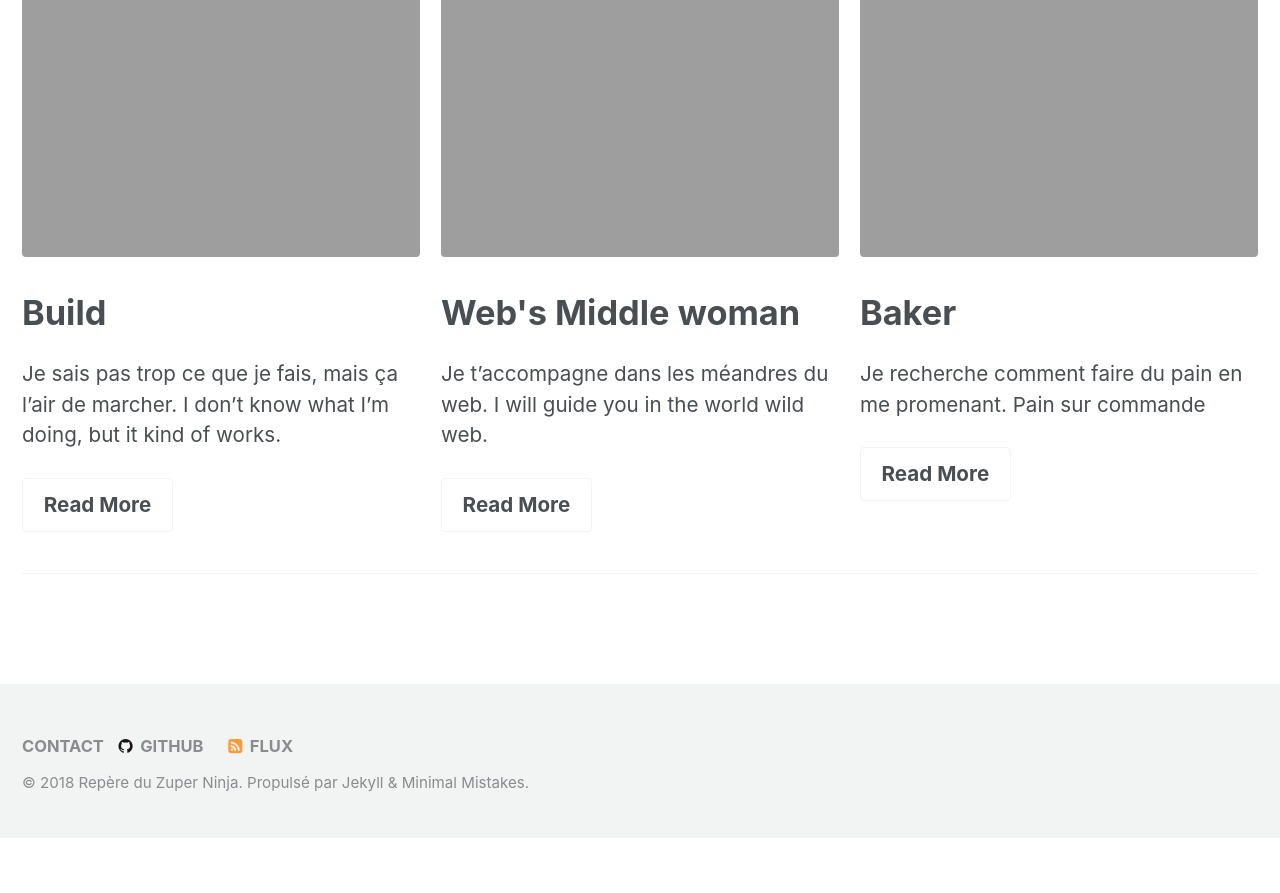
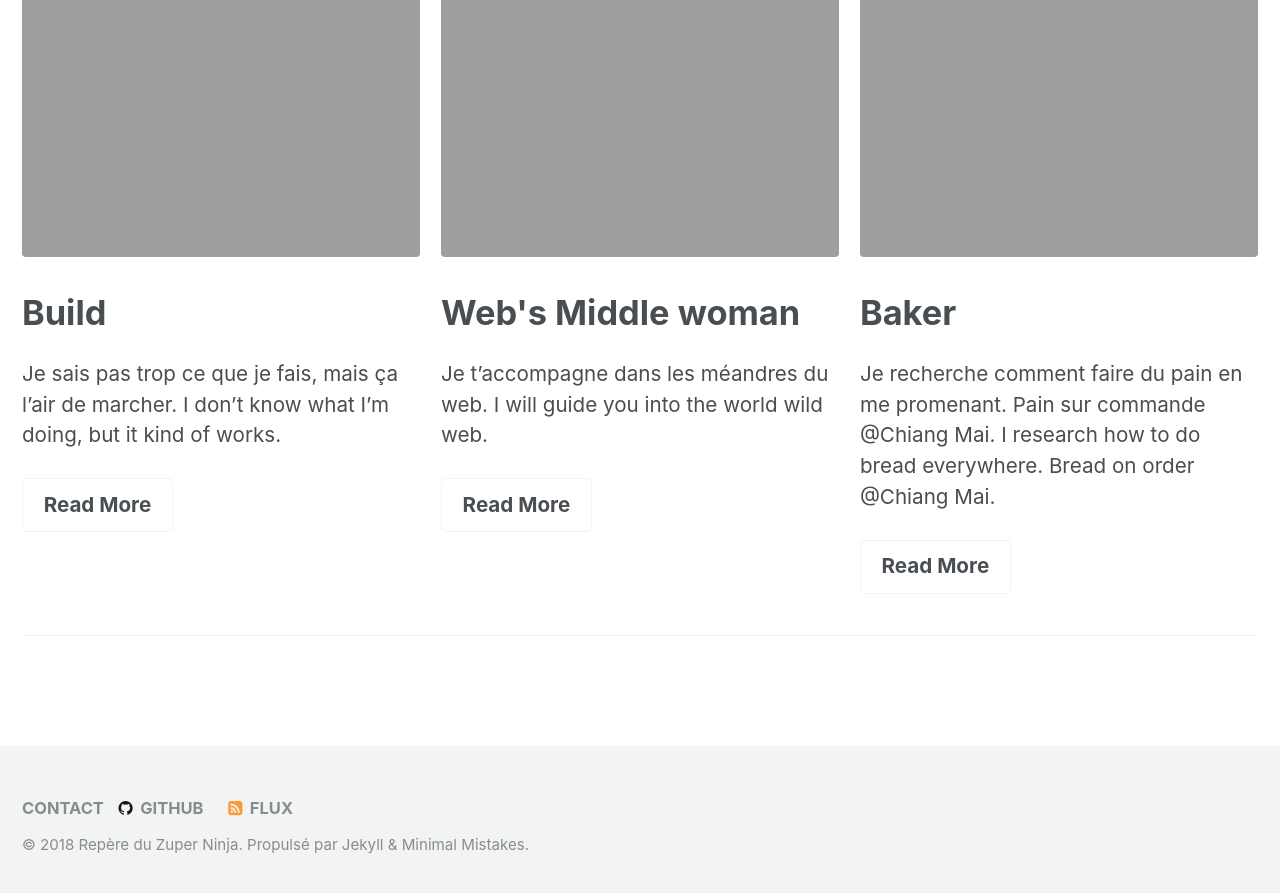
Before and after one commit to zuperninja/zuperninja.github.io, a Jekyll site: the page built from index.md, in a window 1280 px wide and 900 px high, scrolled down 855 px. Shown: the top 893 px of the window. Built offline with Jekyll 4.4.1, drawn with Linux system fonts in a browser that asks for light colours; before the commit the page ends 1693 px from its top, so only the background shows below that.

Commit message:
Update index.md

```diff
--- a/index.md
+++ b/index.md
@@ -17,14 +17,14 @@
   - image_path: /assets/images/unsplash-gallery-image-2-th.jpg
     alt: "Web's Middle woman"
     title: "Web's Middle woman"
-    excerpt: "Je t'accompagne dans les méandres du web. I will guide you in the world wild web."
+    excerpt: "Je t'accompagne dans les méandres du web. I will guide you into the world wild web."
     url: "#test-link"
     btn_label: "Read More"
     btn_class: "btn--inverse"
   - image_path: /assets/images/unsplash-gallery-image-3-th.jpg
     alt: "Baker"
     title: "Baker"
-    excerpt: "Je recherche comment faire du pain en me promenant. Pain sur commande"
+    excerpt: "Je recherche comment faire du pain en me promenant. Pain sur commande @Chiang Mai. I research how to do bread everywhere. Bread on order @Chiang Mai."
     url: "#test-link"
     btn_label: "Read More"
     btn_class: "btn--inverse"
```
